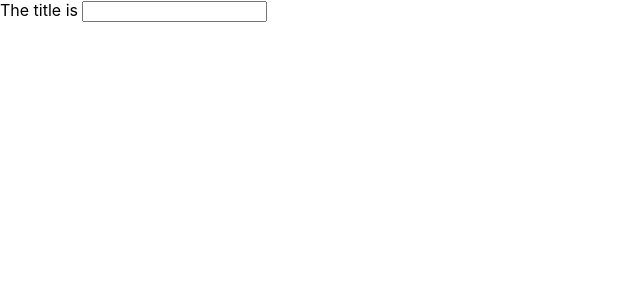
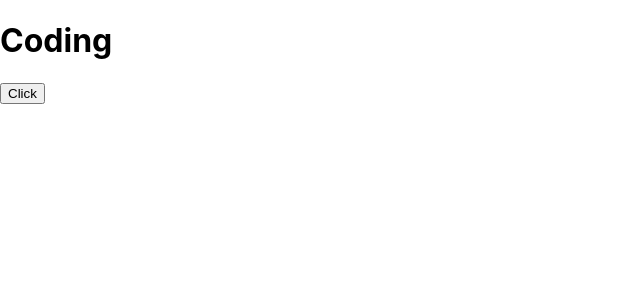
Before and after one commit to Wasiu-hub/making-api-calls, a React (Create React App) app: page / in a window 1280 px wide. Shown: the top 300 px of the page, without its empty margins (0-640 px from the left). Built offline with nearby package versions, Linux system fonts and the light colour scheme.

Commit message:
more example on cleanup function

```diff
--- a/src/App.js
+++ b/src/App.js
@@ -104,7 +104,7 @@ import React, { useEffect, useState } from "react";
 // USE EFFECT AS A CLEAN UP FUNCTION ==============
 
 // const App = () => {
-//   let [inp, setInp] = useState("1");
+//   let [inp, setInp] = useState("");
 //   let [title, setTitle] = useState("");
 
 //   useEffect(() => {
@@ -132,24 +132,62 @@ import React, { useEffect, useState } from "react";
 // };
 
 // CLEANUP FUNCTION BELOW
-const App = () => {
-  let [inp, setInp] = useState("1");
-  let [title, setTitle] = useState("");
+// const App = () => {
+//   let [inp, setInp] = useState("");
+//   let [title, setTitle] = useState("");
 
-  useEffect(() => {
-    console.log("Haaayyy");
-    return () => {
-      console.log("Hello"); // this is printed out firsrt before Haaayyy
-    };
-  }, [inp]);
+//   useEffect(() => {
+//     console.log("Haaayyy");
+//     return () => {
+//       console.log("Hello"); // this is printed out firsrt before Haaayyy
+//     };
+//   }, [inp]);
+
+//   return (
+//     <div>
+//       The title is <b>{title}</b>{" "}
+//       <input onInput={(e) => setInp(e.target.value)} />
+//     </div>
+//   );
+// };
+
+// ANOTHER EXPALNATION ON CLEANUP FUNCTION BELOW
+
+function App() {
+  const [show, setShow] = useState(false);
 
   return (
     <div>
-      The title is <b>{title}</b>{" "}
-      <input onInput={(e) => setInp(e.target.value)} />
+      <h1>Coding</h1>
+      <button onClick={() => setShow(!show)}>Click</button>
+
+      {show && <Child />}
     </div>
   );
-};
+}
+
+function Child() {
+  useEffect(() => {
+    let i = 0;
+    const intervalId = setInterval(() => {
+      console.log("Hello_" + i);
+      i++;
+    }, 1000);
+
+    // timer triggers
+    // creating websocket
+    // subscribing to events in the DOM
+    // other "standy" events
+
+    return function () {
+      // cleanup side effects
+      console.log("Hey I'm leaving the DOM"); // it's called before the component is unmounted (i.e before it leaves the DOM)
+      clearInterval(intervalId);
+    };
+  }, []);
+
+  return <h2>Child</h2>;
+}
 
 export default App;
 
```
